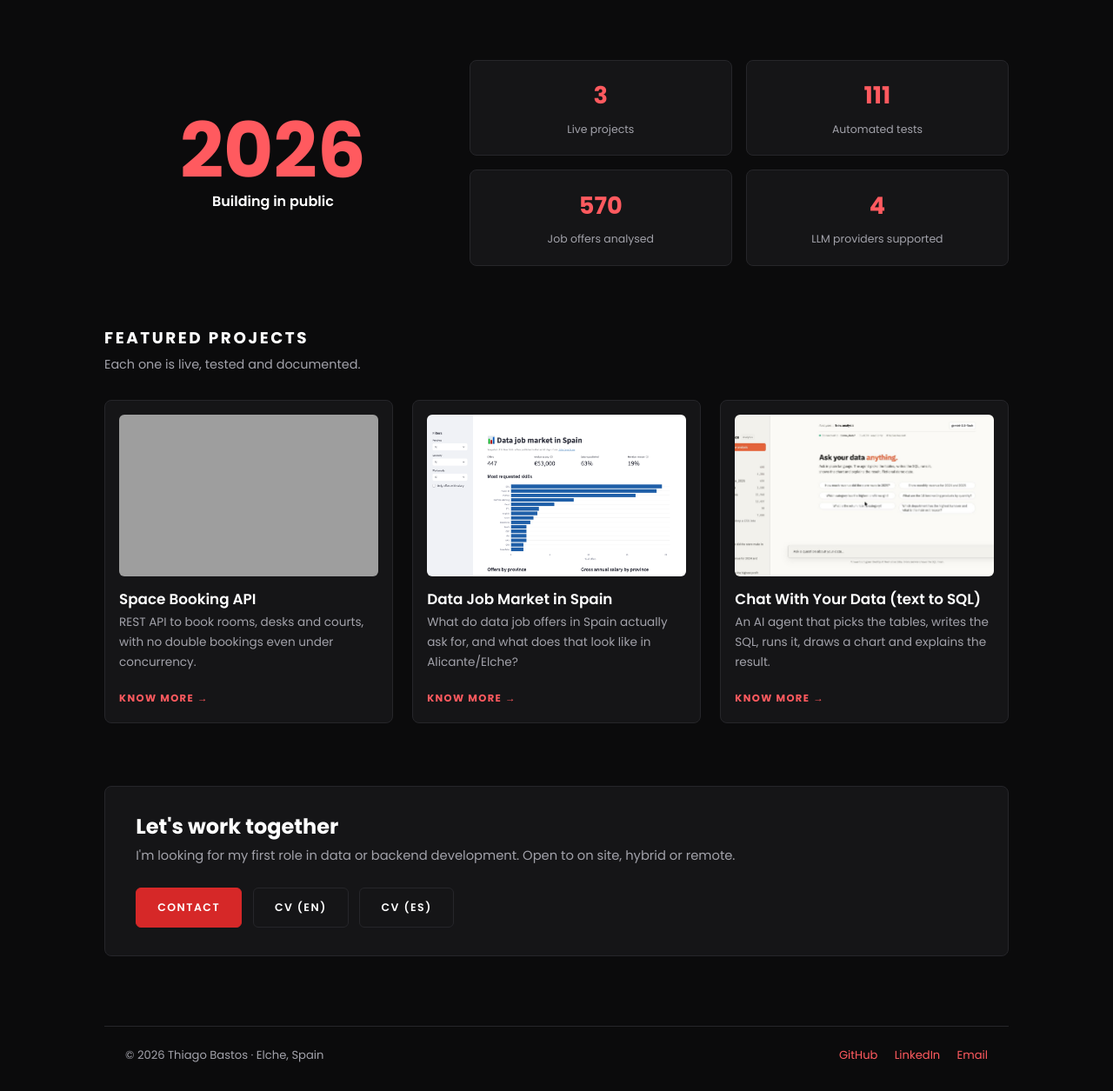
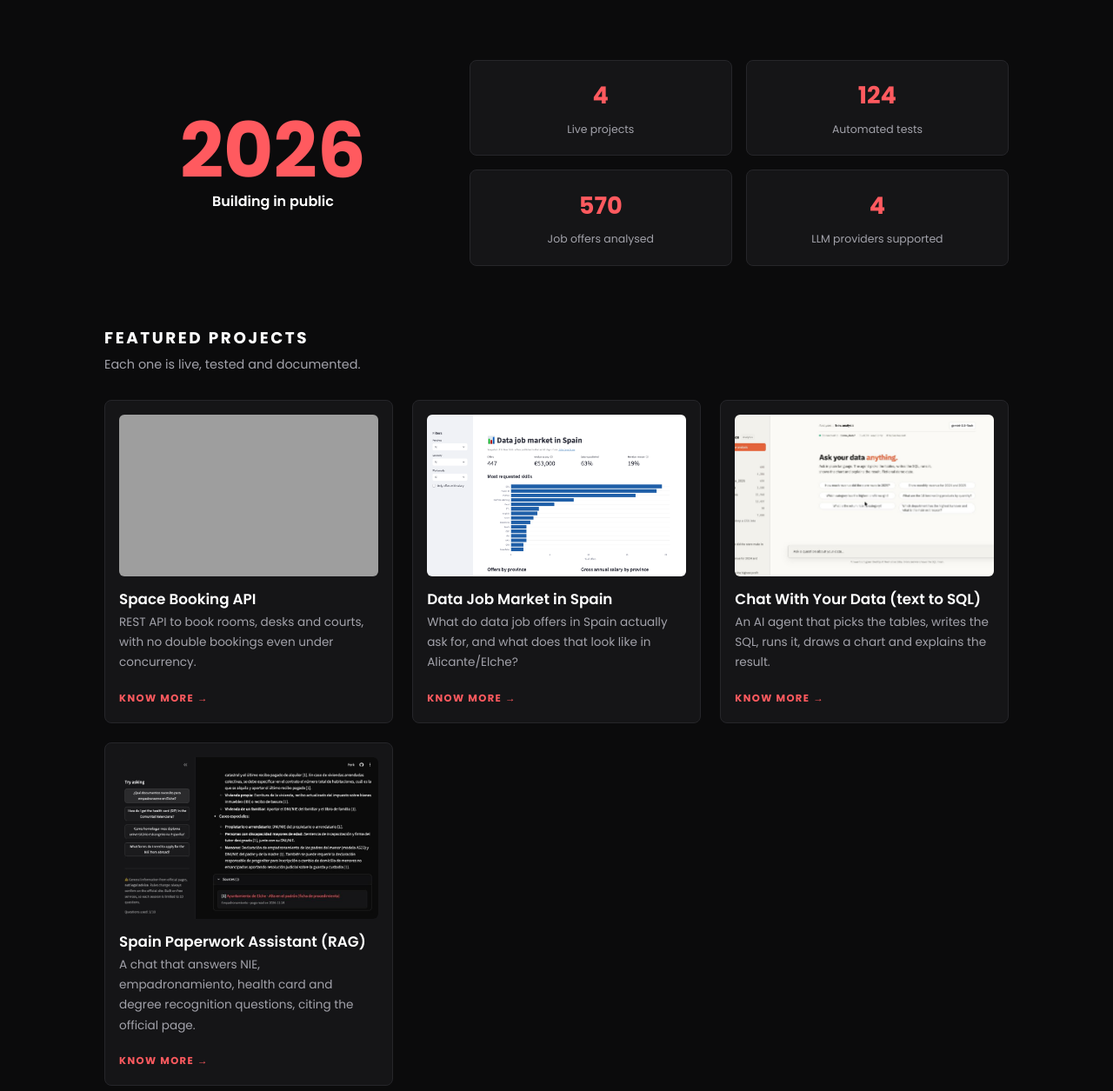
Before and after one commit to thiagoCardoso13/portfolio-site, an Astro site: page / in a window 1280 px wide. Shown: the part 765-2020 px from the top of the page at 87% size. Built offline with nearby package versions, Linux system fonts and the light colour scheme; Astro itself is replaced by a stand-in of ours; grey boxes are pictures that could not be loaded.

Commit message:
Add Spain Paperwork Assistant project card

```diff
--- a/src/data/projects.ts
+++ b/src/data/projects.ts
@@ -66,4 +66,23 @@ export const projects: Project[] = [
     ],
     learned: 'Tool-using agents, guardrails around generated SQL, and making agent behaviour visible to the user.',
   },
+  {
+    slug: 'spain-paperwork-assistant',
+    title: 'Spain Paperwork Assistant (RAG)',
+    tagline: 'A chat that answers NIE, empadronamiento, health card and degree recognition questions, citing the official page.',
+    stack: ['Python', 'Streamlit', 'ChromaDB', 'fastembed', 'Gemini', 'GitHub Actions'],
+    image: '/img/paperwork-assistant.jpg',
+    live: 'https://spain-paperwork-assistant-y7ancesxw2rncyukxz8r5s.streamlit.app/',
+    repo: 'https://github.com/thiagoCardoso13/spain-paperwork-assistant',
+    problem:
+      'Paperwork information for foreigners is scattered across ministries and councils, written in administrative Spanish, and a generic chatbot will confidently invent fees and deadlines.',
+    solution: [
+      'Retrieval over ten official pages with a free, local multilingual embedding model and a ChromaDB index committed to the repo.',
+      'Every answer cites the page it comes from, and the app refuses instead of guessing when nothing relevant is found.',
+      'A 14-question evaluation set measures retrieval: hit rate went from 79% to 93% after fixing chunking and adding neighbour and page expansion.',
+      'Runs entirely on free services, with model fallback and a per-session question limit to protect the free quota.',
+    ],
+    learned:
+      'Retrieval quality is mostly about chunking and evaluation, not the model; measuring it found a bug that cut words in half. Designing for free-tier limits is part of the work.',
+  },
 ];
--- a/src/pages/index.astro
+++ b/src/pages/index.astro
@@ -4,11 +4,11 @@ import { projects } from '../data/projects';
 const skills = [
   { ico: '{ }', title: 'Backend & APIs', text: 'REST APIs with Java, Spring Boot and PostgreSQL, tested on a real database and deployed with CI/CD.', hot: false },
   { ico: '▦', title: 'Data & Analytics', text: 'Pipelines in Python and SQL, from raw job offers to a clear dashboard anyone can explore.', hot: true },
-  { ico: '◈', title: 'AI Agents', text: 'LLM agents that use tools, with guardrails and a visible trail of every step they take.', hot: false },
+  { ico: '◈', title: 'AI Agents', text: 'LLM agents and RAG assistants with guardrails, cited sources and a visible trail of every step.', hot: false },
 ];
 const stats = [
-  { n: '3', l: 'Live projects' },
-  { n: '111', l: 'Automated tests' },
+  { n: '4', l: 'Live projects' },
+  { n: '124', l: 'Automated tests' },
   { n: '570', l: 'Job offers analysed' },
   { n: '4', l: 'LLM providers supported' },
 ];
```
Also changed, not shown: public/img/paperwork-assistant.jpg (added).
